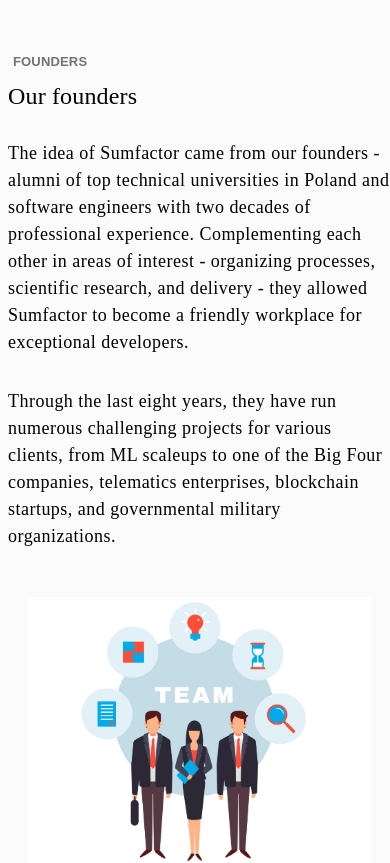
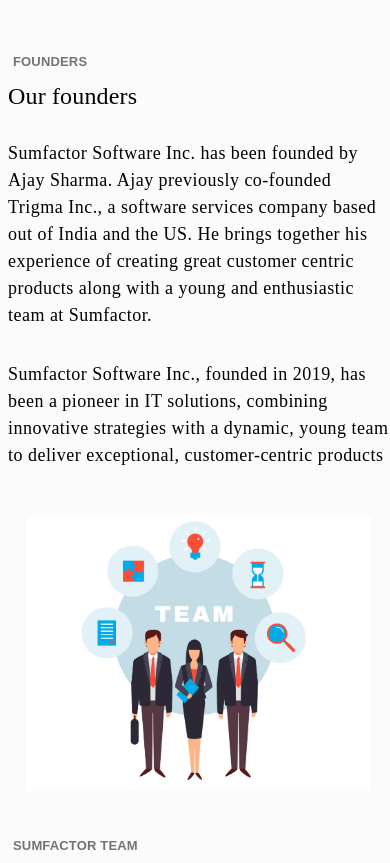
Before and after one commit to Shubham-SumFactor/project-sparkbit, a Next.js app: page /meetus in a window 390 px wide. Shown: the part 1080-1943 px from the top of the page. Built offline with nearby package versions, Linux system fonts and the light colour scheme.

Commit message:
team member name updated, our founder detail updated and project section image updated in mobile screen

```diff
--- a/pages/components/teamSlider/TeamSlider.tsx
+++ b/pages/components/teamSlider/TeamSlider.tsx
@@ -10,7 +10,7 @@ interface TeamMemberProps {
 
 
 const teamMembers = [
-  { name: 'Mr. Choji', role: 'Director', image: '/sumfactorTeam/choji.jpg' },
+  { name: 'Sukhdev Chadha', role: 'Director', image: '/sumfactorTeam/choji.jpg' },
   { name: 'Ajay Sharma', role: 'CEO', image: '/sumfactorTeam/ajay.jpg' },
   { name: 'Rohit Thakur', role: 'Project TechLead', image: '/sumfactorTeam/rohit.jpg' },
 
--- a/pages/meetus.tsx
+++ b/pages/meetus.tsx
@@ -41,10 +41,11 @@ const MeetUs = () => {
                     <span className={styles.founderContent}>
                         <h3>Our founders</h3>
                         <p>
-                            The idea of Sumfactor came from our founders - alumni of top technical universities in Poland and software engineers with two decades of professional experience. Complementing each other in areas of interest - organizing processes, scientific research, and delivery - they allowed Sumfactor to become a friendly workplace for exceptional developers.
+                            Sumfactor Software Inc. has been founded by Ajay Sharma. Ajay previously co-founded Trigma Inc., a software services company based out of India and the US. He brings together his experience of creating great customer centric products along with a young and enthusiastic team at Sumfactor.
                         </p>
                         <p>
-                            Through the last eight years, they have run numerous challenging projects for various clients, from ML scaleups to one of the Big Four companies, telematics enterprises, blockchain startups, and governmental military organizations.
+
+                            Sumfactor Software Inc., founded in 2019, has been a pioneer in IT solutions, combining innovative strategies with a dynamic, young team to deliver exceptional, customer-centric products
                         </p>
                         <img className={styles.founderImage} src="/sumfactorTeam/SFfounders.jpg" alt="founders" />
 
```
Also changed, not shown: styles/caseStudies.module.css (+7 -5 lines).
